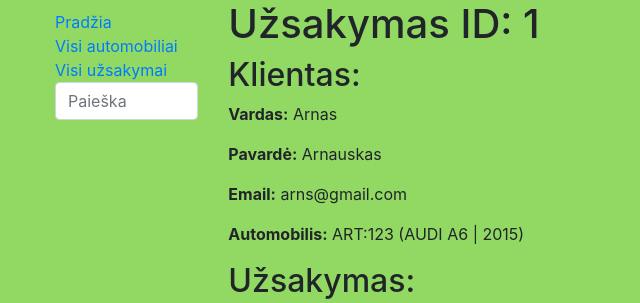
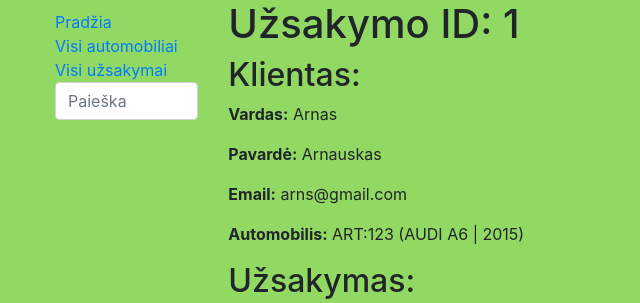
Before and after one commit to Justas888/Django_autoservisas, a Django app: page /autoservisas/uzsakymas/1/ in a window 1280 px wide. Shown: the top 303 px of the page, without its empty margins (0-640 px from the left). Run offline with Django 4.2, Linux system fonts and the light colour scheme; data comes from the database, SQL or seed files in the repository; some libraries are stand-ins or nearby versions.

Commit message:
Commit django 4,5 uzduotys

```diff
--- a/autoservisas/templates/automobiliai.html
+++ b/autoservisas/templates/automobiliai.html
@@ -6,9 +6,9 @@
     <ul>
         {% for automobilis in automobiliai %}
             <li>
-                <a href="{% url 'automobilis-info' automobilis.id %}">{{ automobilis.modelis }}
+                <a href="{% url 'automobilis-info' automobilis.id %}">Automobilis: {{ automobilis.modelis }}
                 </a>
-                <br/>{{ automobilis.metai }} | {{ automobilis.valst_nr }}
+                <br/>Pagaminimo metai: {{ automobilis.metai }} | Valst. Nr.{{ automobilis.valst_nr }}
             </li>
         {% endfor %}
     </ul>
--- a/autoservisas/templates/uzsakymas.html
+++ b/autoservisas/templates/uzsakymas.html
@@ -1,7 +1,7 @@
 {% extends 'base.html' %}
 
 {% block content %}
-    <h1>Užsakymas ID: {{ uzsakymas.id }}</h1>
+    <h1>Užsakymo ID: {{ uzsakymas.id }}</h1>
     <h2>Klientas:</h2>
     <p><b>Vardas:</b> {{ uzsakymas.automobilis.klientas.vardas }}</p>
     <p><b>Pavardė:</b> {{ uzsakymas.automobilis.klientas.pavarde }}</p>
```
